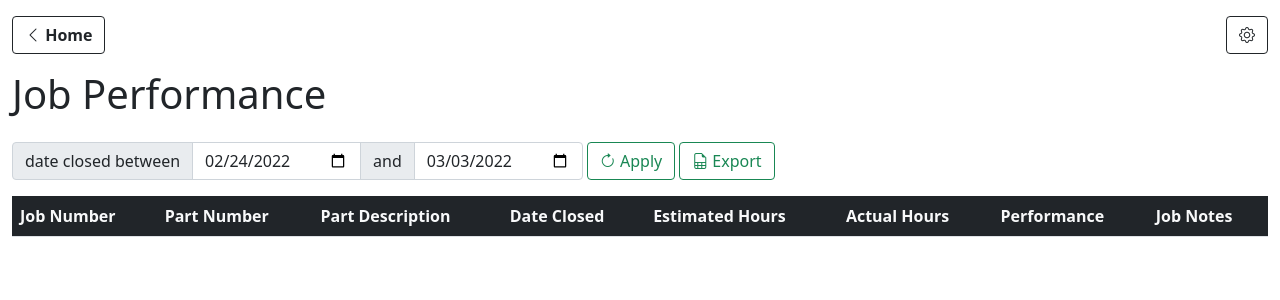
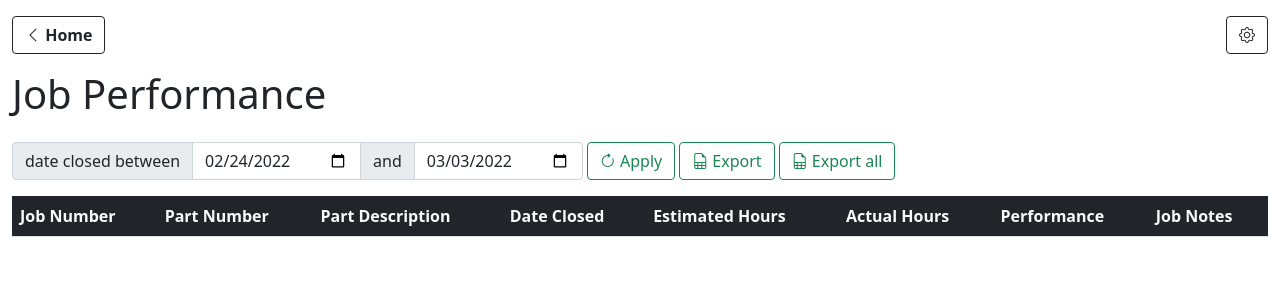
Before and after one commit to williamjacksn/e2-spy, a Flask app: page /job-performance in a window 1280 px wide. Shown: the top 300 px of the page. Run offline with Flask 2, Linux system fonts and the light colour scheme; data that the repository does not hold is empty; parts of the project's set-up code (start-up, migrations or seed data) failed here and were passed over; some libraries are stand-ins or nearby versions.

Commit message:
Add button to Job Performance to export all rows

```diff
--- a/e2_spy/app.py
+++ b/e2_spy/app.py
@@ -233,7 +233,8 @@ def job_performance_xlsx():
     e2db = get_e2_database(flask.g.db)
     start_date = str_to_date(flask.request.values.get('start_date'))
     end_date = str_to_date(flask.request.values.get('end_date'))
-    rows = e2db.job_performance(start_date, end_date)
+    get_all = flask.request.values.get('get_all') == 'true'
+    rows = e2db.job_performance(start_date, end_date, get_all)
     notes = flask.g.db.job_notes_list()
     output = io.BytesIO()
     workbook_options = {
@@ -269,8 +270,12 @@ def job_performance_xlsx():
     worksheet.autofilter(0, 0, len(rows), len(headers) - 1)
     workbook.close()
     response = flask.make_response(output.getvalue())
+    if get_all:
+        record_range = 'all'
+    else:
+        record_range = f'{start_date} to {end_date}'
     response.headers.update({
-        'Content-Disposition': f'attachment; filename="Job Performance ({start_date} to {end_date}).xlsx"',
+        'Content-Disposition': f'attachment; filename="Job Performance ({record_range}).xlsx"',
         'Content-Type': 'application/vnd.openxmlformats-officedocument.spreadsheetml.sheet'
     })
     return response
--- a/e2_spy/db/e2.py
+++ b/e2_spy/db/e2.py
@@ -165,8 +165,12 @@ class E2Database:
         params = (department_patterns.get(department), start_period, end_period)
         return self.q(sql, params)
 
-    def job_performance(self, start_date: datetime.date, end_date: datetime.date):
-        sql = '''
+    def job_performance(self, start_date: datetime.date, end_date: datetime.date, get_all: bool = False):
+        if get_all:
+            date_closed_filter = ''
+        else:
+            date_closed_filter = 'and cast(date_closed as date) between %s and %s'
+        sql = f'''
             select
                 cast(date_closed as date) date_closed, job_number, part_description, part_number,
                 cast(
@@ -178,7 +182,7 @@ class E2Database:
             from order_detail
             where company_code = 'spmtech'
             and status = 'closed'
-            and cast(date_closed as date) between %s and %s
+            {date_closed_filter}
             order by date_closed desc
         '''
         params = (
--- a/e2_spy/templates/job-performance.html
+++ b/e2_spy/templates/job-performance.html
@@ -32,9 +32,16 @@
                 </div>
                 <div class="col-auto">
                     <button class="btn btn-outline-success" formaction="{{ url_for('job_performance_xlsx') }}"
-                            type="submit">
+                            name="get_all" type="submit" value="false">
                         <i class="bi-file-earmark-spreadsheet"></i>
                         Export
+                    </button>
+                </div>
+                <div class="col-auto">
+                    <button class="btn btn-outline-success" formaction="{{ url_for('job_performance_xlsx') }}"
+                            name="get_all" type="submit" value="true">
+                        <i class="bi-file-earmark-spreadsheet"></i>
+                        Export all
                     </button>
                 </div>
             </form>
```
